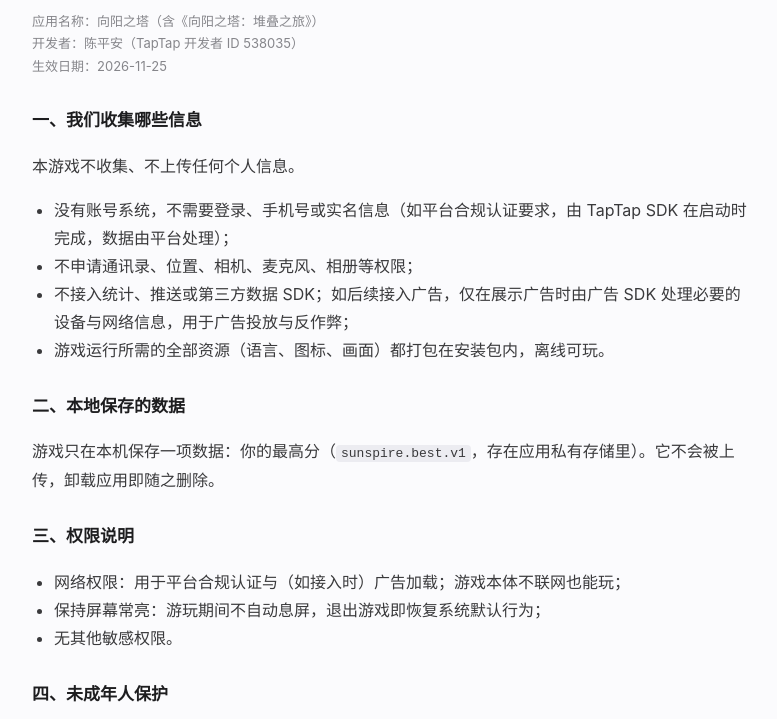
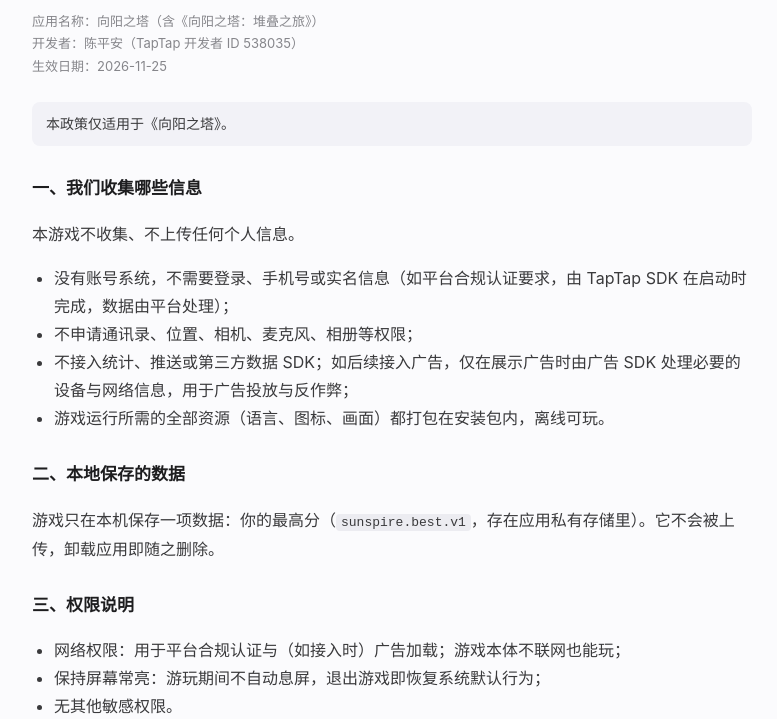
Before and after one commit to chenpipi0807/TAPTAP-PIPCHEN, a plain HTML site: page sunspire/index.html in a window 1280 px wide. Shown: the part 81-800 px from the top of the page, without its empty margins (248-1025 px from the left). Drawn offline with Linux system fonts and the light colour scheme.

Commit message:
docs(sunspire): 隐私政策

```diff
--- a/sunspire/index.html
+++ b/sunspire/index.html
@@ -20,12 +20,15 @@
     p, li { color: #c7c7cc; }
     code { background: #1f1f22; }
   }
+  .scope { margin-top: 12px; padding: 10px 14px; border-radius: 8px; background: #f2f2f7; color: #3a3a3c; font-size: 14px; }
+  @media (prefers-color-scheme: dark) { .scope { background: #1c1c1f; color: #c7c7cc; } }
 </style>
 </head>
 <body>
 <main>
   <h1>向阳之塔 隐私政策</h1>
-  <p class="meta">应用名称：向阳之塔（含《向阳之塔：堆叠之旅》）<br>开发者：陈平安（TapTap 开发者 ID 538035）<br>生效日期：2026-11-25</p>
+  <p class="meta">应用名称：向阳之塔（含《向阳之塔：堆叠之旅》） <br>开发者：陈平安（TapTap 开发者 ID 538035）<br>生效日期：2026-11-25</p>
+  <p class="scope">本政策仅适用于《向阳之塔》。</p>
 
   <h2>一、我们收集哪些信息</h2>
   <p>本游戏不收集、不上传任何个人信息。</p>
```
